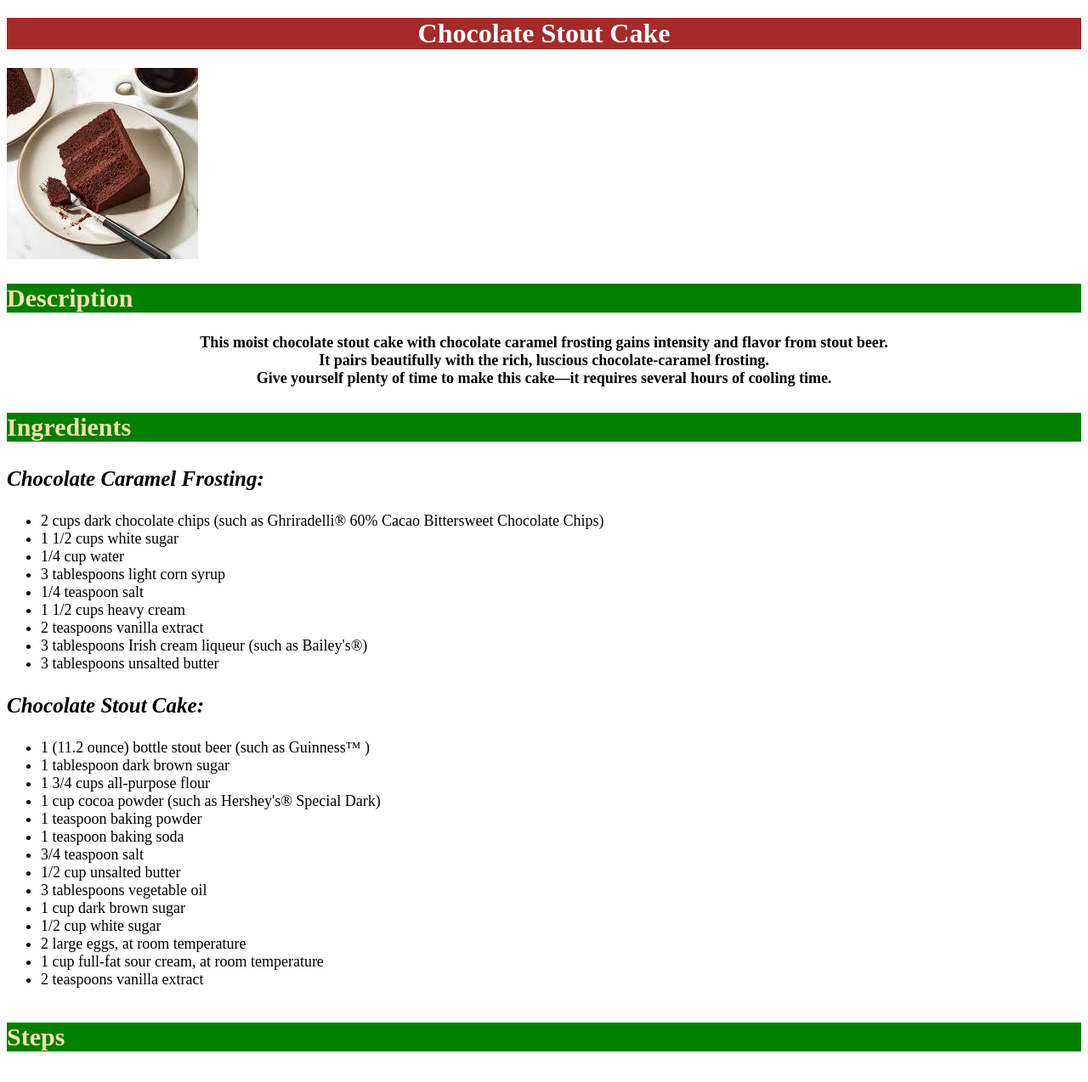
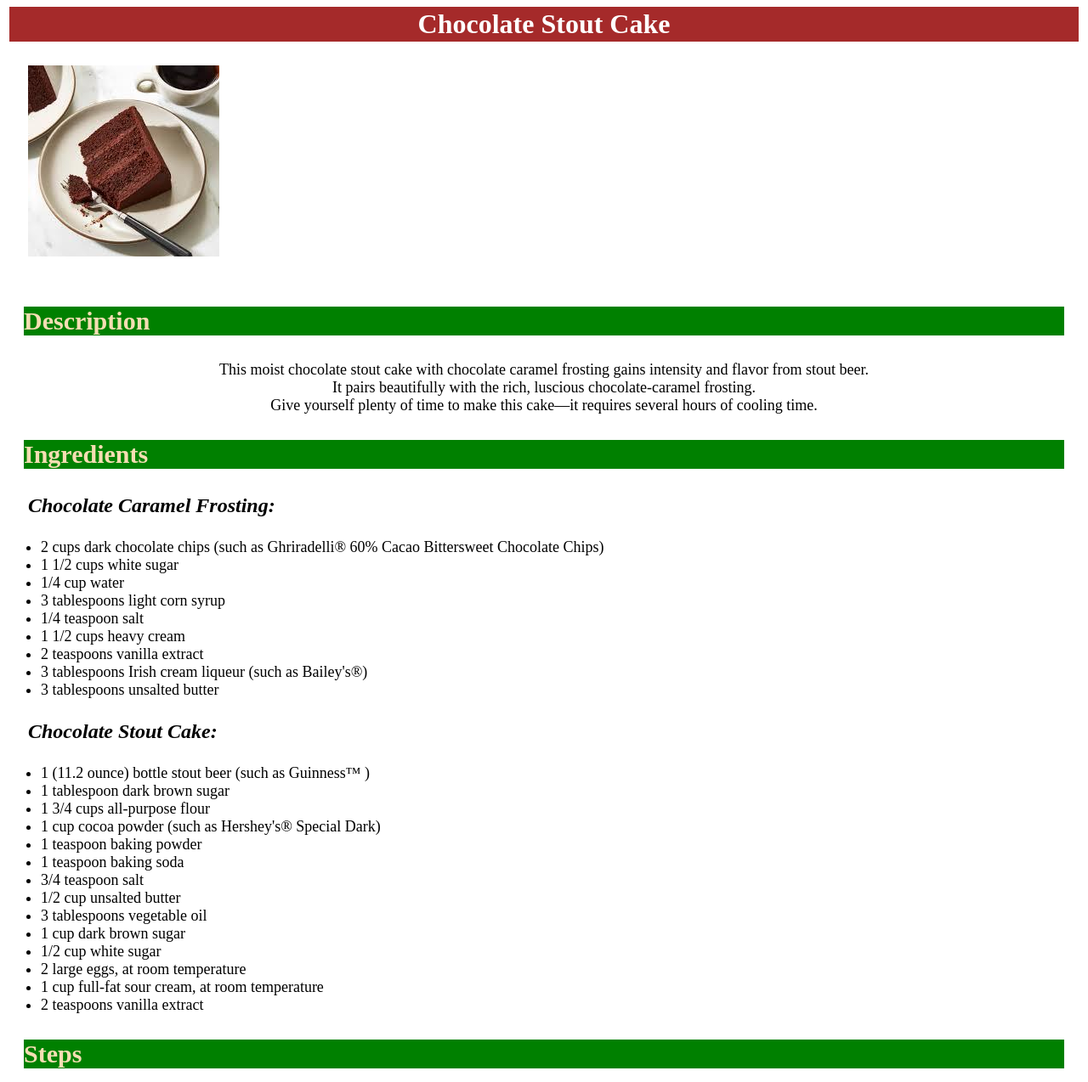
Before and after one commit to siddharth6001/Odin-recipes, a plain HTML site: page recipes/chocolate_stout_cake.html in a window 1280 px wide. Shown: the top 1274 px of the page at 85% size. Drawn offline with Linux system fonts and the light colour scheme.

Commit message:
update css file

```diff
--- a/recipe-css/csc.css
+++ b/recipe-css/csc.css
@@ -1,34 +1,40 @@
-#recipe-heading
+h1
 {
     color: white; background: brown;
     text-align: center;
     font: bolder;
-
+    margin: 3px;
+    padding: 2px;
 }
 
-.heading
+img
 {
-    font: bold;
+    margin: 25px;
+}
+
+h2, h3, h4
+{
     font-size: 30px;
     color: wheat;
     background-color: green;
-
+    margin: 30px 20px;
 }
 
 .sub-heading
 {
-    font-size: 25px;
+    font-size: 24px;
     font-style: italic;
+    margin: 25px;
 }
 
 #desc-para
 {
     text-align: center;
     font-size: large;
-    font-weight: bold;
+    margin: 30px;
 }
 
-.ingredients
+ul, ol
 {
     font-size: 18px;
 }
--- a/recipes/chocolate_stout_cake.html
+++ b/recipes/chocolate_stout_cake.html
@@ -7,17 +7,17 @@
     <link rel="stylesheet" href="../recipe-css/csc.css">
 </head>
 <body>
-    <h1 id="recipe-heading">Chocolate Stout Cake</h1>
+    <h1>Chocolate Stout Cake</h1>
     <img src="../img/chocolate_stout_cake.jpg" alt="An image of chocolate Stout Cake. ">
 
-    <h2 class="heading">Description</h2>
+    <h2>Description</h2>
     <p id="desc-para">
         This moist chocolate stout cake with chocolate caramel frosting gains intensity and flavor from stout beer. <br> It pairs beautifully with the rich, luscious chocolate-caramel frosting. <br> Give yourself plenty of time to make this cake—it requires several hours of cooling time.
     </p>
 
-    <h3 class="heading">Ingredients</h3>
+    <h3>Ingredients</h3>
     <p class="sub-heading"><strong> Chocolate Caramel Frosting:</strong></p>
-    <ul class="ingredients">
+    <ul>
         <li>2 cups dark chocolate chips (such as Ghriradelli® 60% Cacao Bittersweet Chocolate Chips)</li>
         <li>1 1/2 cups white sugar</li>
         <li>1/4 cup water</li>
@@ -29,7 +29,7 @@
         <li>3 tablespoons unsalted butter</li>
     </ul>
     <p class="sub-heading"><strong>Chocolate Stout Cake:</strong></p>
-    <ul class="ingredients">
+    <ul>
         <li>1 (11.2 ounce) bottle stout beer (such as Guinness™ )</li>
         <li>1 tablespoon dark brown sugar</li>
         <li>1 3/4 cups all-purpose flour</li>
@@ -45,8 +45,8 @@
         <li>1 cup full-fat sour cream, at room temperature</li>
         <li>2 teaspoons vanilla extract</li>
     </ul>
-    <h4 class="heading">Steps</h4>
-    <ol class="ingredients">
+    <h4>Steps</h4>
+    <ol>
         <li>Make frosting: Place dark chocolate chips in a large bowl; set aside.</li>
         <li>Combine 1 1/2 cups white sugar, water, and corn syrup in a light colored, tall-sided saucepan. Place pan over medium heat and cook until mixture begins to turn a deep amber color, swirling pan often to combine ingredients; about 15 minutes. Remove pan from heat and carefully pour in heavy cream (mixture will bubble up rapidly and then seize, this is ok). Place pan back over low heat and bring to a boil, stirring constantly. Allow mixture to boil for 5 minutes, stirring constantly, then immediately pour caramel over the chocolate chips. Allow mixture to stand for 1 minute.</li>
         <li>Gently stir until chocolate is melted and smooth. Add in 2 teaspoons vanilla and Irish Cream and mix until combined. Add in butter 1 tablespoon at a time, making sure each addition is fully incorporated before adding the next, until all 3 tablespoons of butter are incorporated. Loosely cover bowl with a kitchen towel and set aside to cool to room temperature, stirring occasionally (this will take 4 to 6 hours).</li>
```
